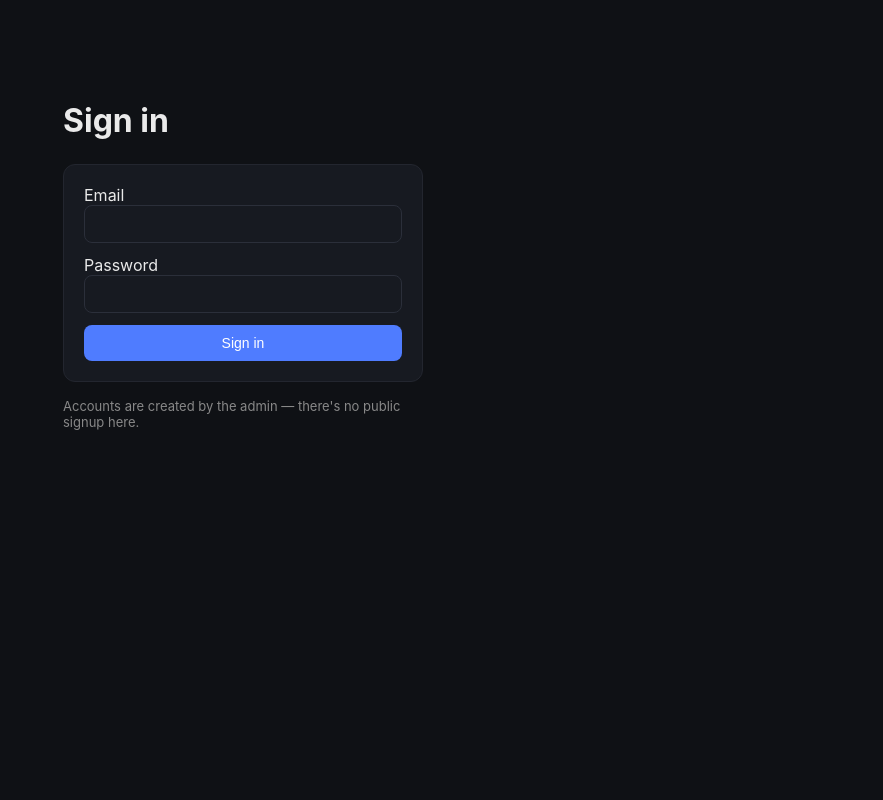
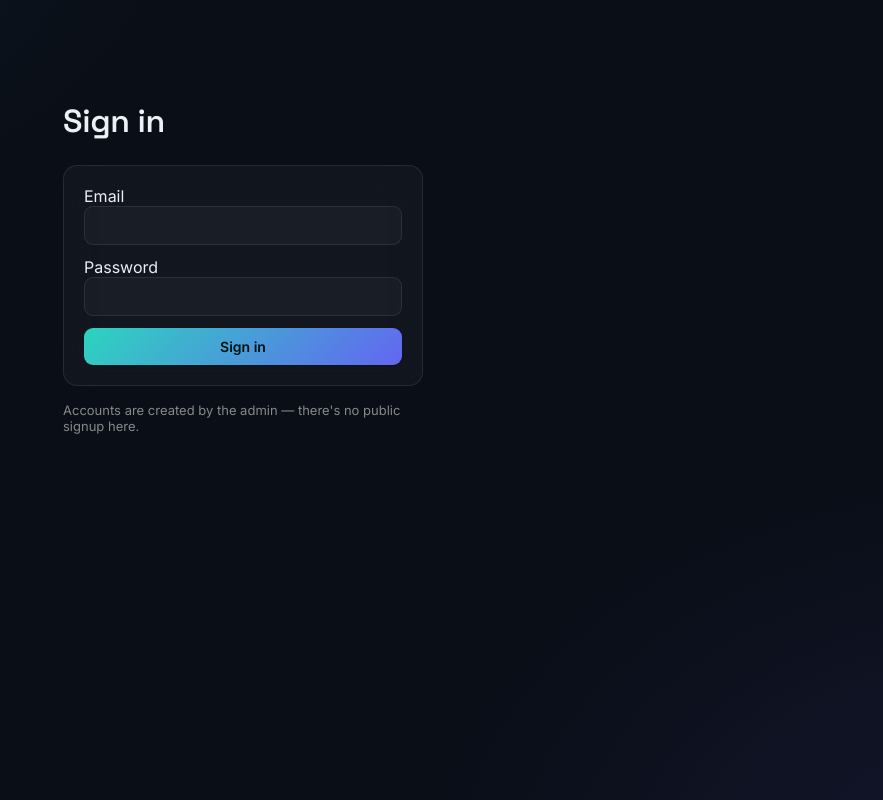
Before and after one commit to maazncva/exampen-app, a Next.js app: page /login in a window 1280 px wide. Shown: the whole page, without its empty margins (397-1280 px from the left). Built offline with nearby package versions, Linux system fonts and the light colour scheme.

Commit message:
Update globals.css

```diff
--- a/app/globals.css
+++ b/app/globals.css
@@ -1,64 +1,245 @@
+@import url('https://fonts.googleapis.com/css2?family=Space+Grotesk:wght@500;600;700&family=Inter:wght@400;500;600;700&display=swap');
+
+:root {
+  --bg: #0a0e17;
+  --panel: rgba(255, 255, 255, 0.035);
+  --panel-solid: #12151f;
+  --border: rgba(255, 255, 255, 0.09);
+  --border-strong: rgba(255, 255, 255, 0.16);
+  --text: #eceff4;
+  --text-dim: #8b93a6;
+  --accent-teal: #2dd4bf;
+  --accent-indigo: #6366f1;
+  --accent-gradient: linear-gradient(135deg, var(--accent-teal), var(--accent-indigo));
+  --danger: #f2667a;
+  --danger-bg: rgba(242, 102, 122, 0.12);
+  --success: #34d399;
+  --success-bg: rgba(52, 211, 153, 0.12);
+  --radius: 14px;
+  --radius-sm: 9px;
+}
+
 * { box-sizing: border-box; }
+
+@media (prefers-reduced-motion: reduce) {
+  *, *::before, *::after {
+    animation-duration: 0.001ms !important;
+    transition-duration: 0.001ms !important;
+  }
+}
+
 body {
   margin: 0;
-  font-family: -apple-system, BlinkMacSystemFont, "Segoe UI", Roboto, sans-serif;
-  background: #0f1115;
-  color: #eaeaea;
+  font-family: "Inter", -apple-system, BlinkMacSystemFont, "Segoe UI", Roboto, sans-serif;
+  background:
+    radial-gradient(1200px 600px at -10% -10%, rgba(45, 212, 191, 0.08), transparent 60%),
+    radial-gradient(1000px 700px at 110% 110%, rgba(99, 102, 241, 0.10), transparent 60%),
+    var(--bg);
+  background-attachment: fixed;
+  color: var(--text);
+  -webkit-font-smoothing: antialiased;
 }
+
+h1, h2, h3 {
+  font-family: "Space Grotesk", "Inter", sans-serif;
+  font-weight: 600;
+  letter-spacing: -0.01em;
+}
+
 a { color: inherit; }
+
+a:focus-visible, button:focus-visible, input:focus-visible, select:focus-visible, textarea:focus-visible {
+  outline: 2px solid var(--accent-teal);
+  outline-offset: 2px;
+}
+
 .container { max-width: 1100px; margin: 0 auto; padding: 32px 20px; }
+
 .topbar {
   display: flex; justify-content: space-between; align-items: center;
-  padding: 16px 20px; border-bottom: 1px solid #23262f;
+  padding: 16px 24px;
+  background: rgba(10, 14, 23, 0.7);
+  backdrop-filter: blur(16px);
+  -webkit-backdrop-filter: blur(16px);
+  border-bottom: 1px solid var(--border);
+  position: sticky; top: 0; z-index: 40;
 }
-.topbar .brand { font-weight: 700; letter-spacing: 0.5px; }
+.topbar .brand {
+  font-family: "Space Grotesk", sans-serif;
+  font-weight: 700;
+  font-size: 18px;
+  letter-spacing: 0.02em;
+  background: var(--accent-gradient);
+  -webkit-background-clip: text;
+  background-clip: text;
+  color: transparent;
+}
+
 button, .btn {
-  background: #4f7cff; color: white; border: none; padding: 10px 18px;
-  border-radius: 8px; font-size: 14px; cursor: pointer;
+  font-family: inherit;
+  background: var(--accent-gradient);
+  color: #06110f;
+  font-weight: 600;
+  border: none; padding: 10px 18px;
+  border-radius: var(--radius-sm); font-size: 14px; cursor: pointer;
+  transition: transform 0.15s ease, box-shadow 0.15s ease, filter 0.15s ease;
+  box-shadow: 0 1px 2px rgba(0, 0, 0, 0.2);
 }
-button:disabled { opacity: 0.5; cursor: not-allowed; }
-.btn-secondary { background: #23262f; }
-.btn-danger { background: #d24d4d; }
+button:hover:not(:disabled), .btn:hover {
+  filter: brightness(1.08);
+  box-shadow: 0 4px 16px rgba(45, 212, 191, 0.25);
+}
+button:active:not(:disabled) { transform: scale(0.97); }
+button:disabled { opacity: 0.45; cursor: not-allowed; filter: none; box-shadow: none; }
+
+.btn-secondary {
+  background: rgba(255, 255, 255, 0.06);
+  color: var(--text);
+  border: 1px solid var(--border-strong);
+  box-shadow: none;
+}
+.btn-secondary:hover:not(:disabled) {
+  background: rgba(255, 255, 255, 0.1);
+  filter: none;
+  box-shadow: none;
+}
+
+.btn-danger {
+  background: linear-gradient(135deg, #f2667a, #d9435a);
+  color: #fff;
+  box-shadow: none;
+}
+.btn-danger:hover:not(:disabled) {
+  filter: brightness(1.1);
+  box-shadow: 0 4px 16px rgba(242, 102, 122, 0.3);
+}
+
 input, select, textarea {
-  width: 100%; padding: 10px 12px; border-radius: 8px; border: 1px solid #2b2f3a;
-  background: #171a21; color: #eaeaea; margin-bottom: 12px; font-size: 14px;
+  width: 100%; padding: 10px 12px; border-radius: var(--radius-sm);
+  border: 1px solid var(--border); background: rgba(255, 255, 255, 0.03);
+  color: var(--text); margin-bottom: 12px; font-size: 14px; font-family: inherit;
+  transition: border-color 0.15s ease, background 0.15s ease;
 }
+input:focus, select:focus, textarea:focus {
+  border-color: var(--accent-teal);
+  background: rgba(255, 255, 255, 0.05);
+}
+input[type="checkbox"] { width: auto; }
+label { font-family: inherit; }
+
 .card {
-  background: #171a21; border: 1px solid #23262f; border-radius: 12px; padding: 20px;
+  background: var(--panel);
+  backdrop-filter: blur(20px);
+  -webkit-backdrop-filter: blur(20px);
+  border: 1px solid var(--border);
+  border-radius: var(--radius); padding: 20px;
 }
+
 .grid {
   display: grid; grid-template-columns: repeat(auto-fill, minmax(220px, 1fr)); gap: 20px;
   margin-top: 24px;
 }
-.course-card { border-radius: 12px; overflow: hidden; background: #171a21; border: 1px solid #23262f; }
-.course-thumb-wrap { position: relative; aspect-ratio: 16/9; background: #000; }
-.course-thumb-wrap img { width: 100%; height: 100%; object-fit: cover; display: block; }
+
+.course-card {
+  border-radius: var(--radius); overflow: hidden;
+  background: var(--panel);
+  backdrop-filter: blur(20px);
+  -webkit-backdrop-filter: blur(20px);
+  border: 1px solid var(--border);
+  transition: transform 0.2s ease, border-color 0.2s ease, box-shadow 0.2s ease;
+}
+.clickable-row.course-card:hover, a:hover > .course-card {
+  transform: translateY(-3px);
+  border-color: rgba(45, 212, 191, 0.4);
+  box-shadow: 0 12px 32px rgba(0, 0, 0, 0.35), 0 0 0 1px rgba(45, 212, 191, 0.08);
+}
+
+.course-thumb-wrap { position: relative; aspect-ratio: 16/9; background: #000; overflow: hidden; }
+.course-thumb-wrap img {
+  width: 100%; height: 100%; object-fit: cover; display: block;
+  transition: transform 0.35s ease;
+}
+.clickable-row.course-card:hover .course-thumb-wrap img,
+a:hover > .course-card .course-thumb-wrap img {
+  transform: scale(1.05);
+}
+
 .locked-overlay {
-  position: absolute; inset: 0; background: rgba(0,0,0,0.55);
-  display: flex; align-items: center; justify-content: center; font-size: 28px;
+  position: absolute; inset: 0;
+  background: rgba(10, 14, 23, 0.45);
+  backdrop-filter: blur(6px);
+  -webkit-backdrop-filter: blur(6px);
+  display: flex; align-items: center; justify-content: center; font-size: 26px;
 }
-.course-title { padding: 12px 14px; font-size: 14px; font-weight: 600; }
-.tag { font-size: 11px; padding: 3px 8px; border-radius: 6px; background: #23262f; display: inline-block; margin: 8px 14px 0; }
-.error { color: #ff6b6b; font-size: 13px; margin-bottom: 12px; }
-.success { color: #6bffa0; font-size: 13px; margin-bottom: 12px; }
+
+.course-title { padding: 12px 14px 4px; font-size: 14px; font-weight: 600; }
+.tag {
+  font-size: 11px; padding: 4px 10px; border-radius: 999px;
+  background: rgba(255, 255, 255, 0.06); border: 1px solid var(--border);
+  display: inline-block; margin: 8px 14px 12px; color: var(--text-dim);
+}
+
+.error {
+  color: var(--danger); font-size: 13px; margin-bottom: 12px;
+  background: var(--danger-bg); border: 1px solid rgba(242, 102, 122, 0.25);
+  border-radius: var(--radius-sm); padding: 10px 14px;
+}
+.success {
+  color: var(--success); font-size: 13px; margin-bottom: 12px;
+  background: var(--success-bg); border: 1px solid rgba(52, 211, 153, 0.25);
+  border-radius: var(--radius-sm); padding: 10px 14px;
+}
+
 table { width: 100%; border-collapse: collapse; margin-top: 12px; }
-th, td { text-align: left; padding: 10px; border-bottom: 1px solid #23262f; font-size: 14px; }
-.tabs { display: flex; gap: 8px; margin-bottom: 20px; }
-.tabs button { background: #23262f; }
-.tabs button.active { background: #4f7cff; }
+th, td { text-align: left; padding: 12px 10px; border-bottom: 1px solid var(--border); font-size: 14px; }
+th { color: var(--text-dim); font-weight: 500; font-size: 12px; text-transform: none; }
+
+.tabs { display: flex; gap: 6px; margin-bottom: 24px; background: var(--panel); border: 1px solid var(--border); border-radius: var(--radius-sm); padding: 5px; width: fit-content; }
+.tabs button {
+  background: transparent; color: var(--text-dim); box-shadow: none; font-weight: 500;
+}
+.tabs button:hover:not(:disabled) { filter: none; box-shadow: none; color: var(--text); }
+.tabs button.active {
+  background: var(--accent-gradient); color: #06110f; box-shadow: 0 2px 8px rgba(45, 212, 191, 0.25);
+}
+
 .modal-overlay {
-  position: fixed; inset: 0; background: rgba(0,0,0,0.6);
+  position: fixed; inset: 0; background: rgba(5, 7, 12, 0.7);
+  backdrop-filter: blur(6px); -webkit-backdrop-filter: blur(6px);
   display: flex; align-items: center; justify-content: center; z-index: 100; padding: 20px;
+  animation: fadeIn 0.18s ease;
 }
 .modal-panel {
-  background: #171a21; border: 1px solid #23262f; border-radius: 14px;
+  background: rgba(18, 21, 31, 0.85);
+  backdrop-filter: blur(24px); -webkit-backdrop-filter: blur(24px);
+  border: 1px solid var(--border-strong); border-radius: 18px;
   width: 100%; max-width: 520px; max-height: 85vh; overflow-y: auto; padding: 24px;
+  box-shadow: 0 24px 64px rgba(0, 0, 0, 0.5);
+  animation: modalIn 0.22s cubic-bezier(0.16, 1, 0.3, 1);
 }
+@keyframes fadeIn { from { opacity: 0; } to { opacity: 1; } }
+@keyframes modalIn {
+  from { opacity: 0; transform: translateY(12px) scale(0.97); }
+  to { opacity: 1; transform: translateY(0) scale(1); }
+}
+
 .modal-header { display: flex; justify-content: space-between; align-items: flex-start; margin-bottom: 16px; }
-.modal-close { background: #23262f; border: none; color: #eaeaea; width: 32px; height: 32px; border-radius: 8px; cursor: pointer; font-size: 16px; }
-.status-badge { font-size: 12px; padding: 4px 10px; border-radius: 999px; display: inline-block; }
-.status-badge.active { background: #16351f; color: #6bffa0; }
-.status-badge.inactive { background: #3a1f1f; color: #ff9b9b; }
-.enrolled-course-row { display: flex; justify-content: space-between; align-items: center; padding: 10px 0; border-bottom: 1px solid #23262f; font-size: 14px; }
-.clickable-row { cursor: pointer; }
-.clickable-row:hover { background: #171a21; }
+.modal-close {
+  background: rgba(255, 255, 255, 0.06); border: 1px solid var(--border);
+  color: var(--text); width: 32px; height: 32px; border-radius: 999px;
+  cursor: pointer; font-size: 15px; box-shadow: none;
+  transition: background 0.15s ease, transform 0.15s ease;
+}
+.modal-close:hover { background: rgba(255, 255, 255, 0.12); transform: rotate(90deg); }
+
+.status-badge { font-size: 12px; padding: 4px 10px; border-radius: 999px; display: inline-block; font-weight: 500; }
+.status-badge.active { background: var(--success-bg); color: var(--success); }
+.status-badge.inactive { background: var(--danger-bg); color: var(--danger); }
+
+.enrolled-course-row {
+  display: flex; justify-content: space-between; align-items: center;
+  padding: 12px 0; border-bottom: 1px solid var(--border); font-size: 14px;
+}
+
+.clickable-row { cursor: pointer; transition: background 0.15s ease; }
+tr.clickable-row:hover { background: rgba(255, 255, 255, 0.03); }
```
